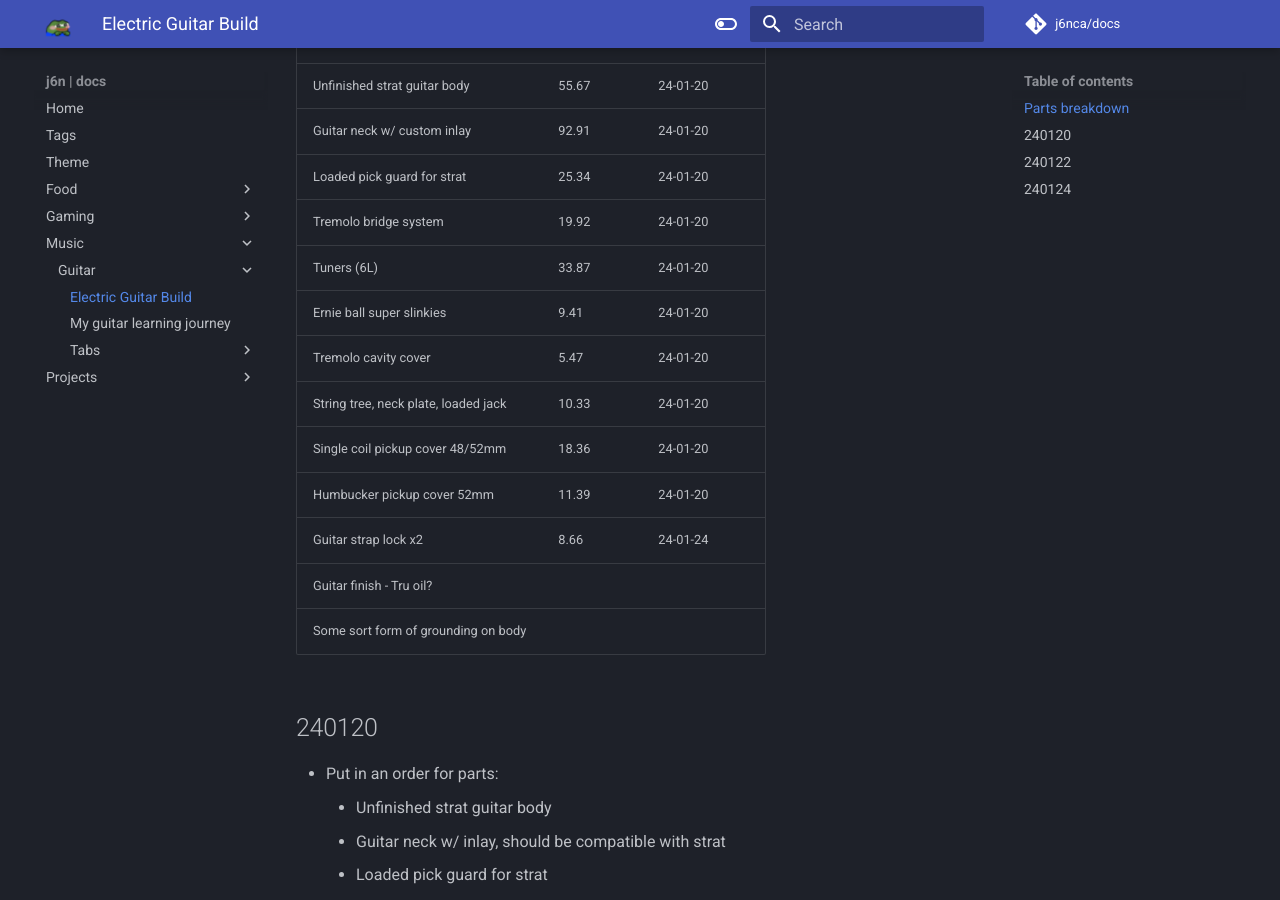
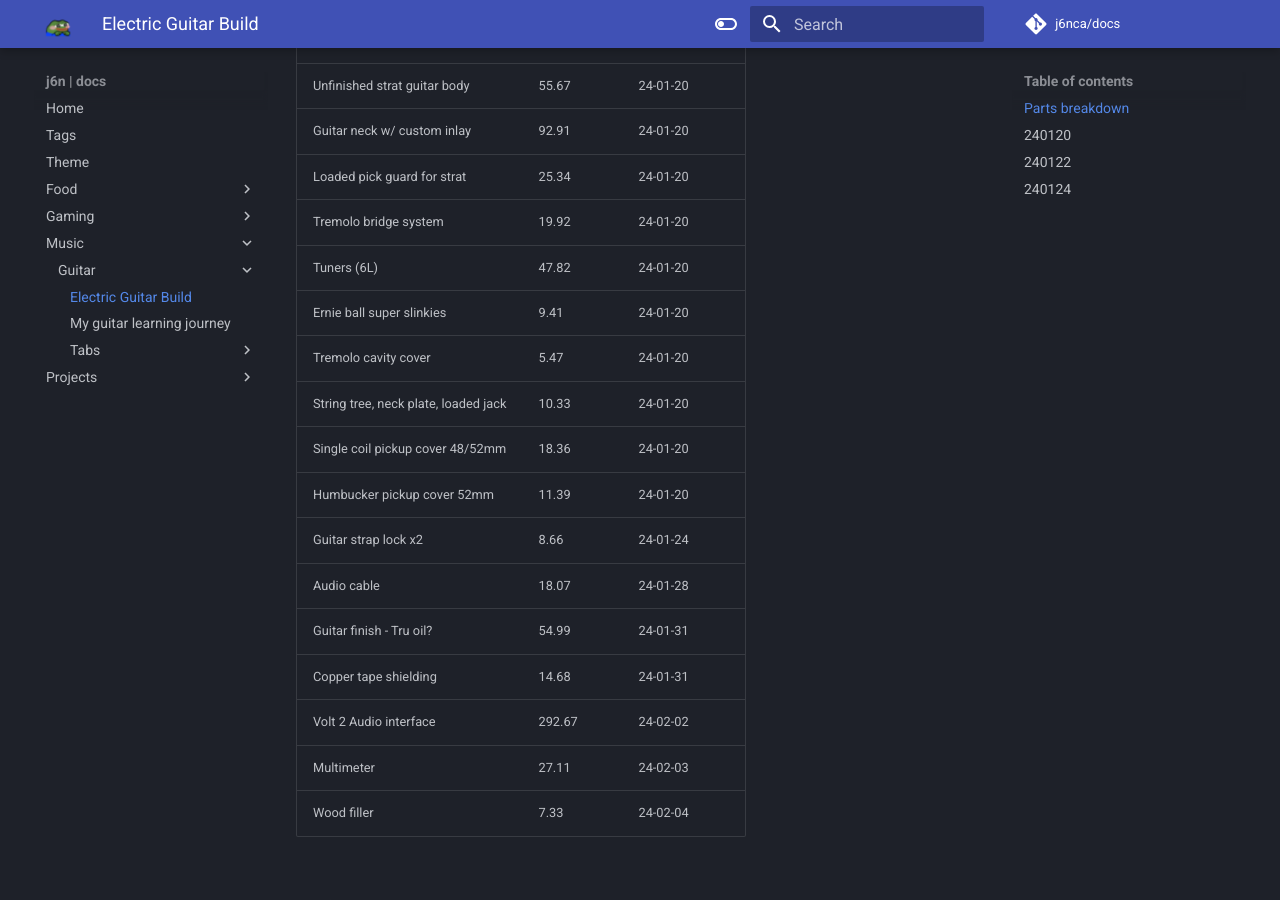
Before and after one commit to j6nca/notes, an MkDocs documentation site: the page built from docs/music/guitar/build.md, in a window 1280 px wide and 900 px high, scrolled down 279 px. Built offline with MkDocs 1.6.1 and Material for MkDocs 9.7.7, drawn with Linux system fonts in a browser that asks for light colours; comment, search, counter and statistics services are not loaded.

Commit message:
update docs

```diff
--- a/docs/music/guitar/build.md
+++ b/docs/music/guitar/build.md
@@ -4,21 +4,27 @@ This page will outline my thoughts building my very first electric guitar.
 
 ## Parts breakdown
 
-| Item                                  | Price | Date Purchased |
-|---------------------------------------|-------|----------------|
-| Unfinished strat guitar body          | 55.67 | 24-01-20       |
-| Guitar neck w/ custom inlay           | 92.91 | 24-01-20       |
-| Loaded pick guard for strat           | 25.34 | 24-01-20       |
-| Tremolo bridge system                 | 19.92 | 24-01-20       |
-| Tuners (6L)                           | 33.87 | 24-01-20       |
-| Ernie ball super slinkies             | 9.41  | 24-01-20       |
-| Tremolo cavity cover                  | 5.47  | 24-01-20       |
-| String tree, neck plate, loaded jack  | 10.33 | 24-01-20       |
-| Single coil pickup cover 48/52mm      | 18.36 | 24-01-20       |
-| Humbucker pickup cover 52mm           | 11.39 | 24-01-20       |
-| Guitar strap lock x2                  |  8.66 | 24-01-24       |
-| Guitar finish - Tru oil?              |       |                |
-| Some sort form of grounding on body   |       |                |
+| Item                                  |  Price | Date Purchased |
+|---------------------------------------|--------|----------------|
+| Unfinished strat guitar body          |  55.67 | 24-01-20       |
+| Guitar neck w/ custom inlay           |  92.91 | 24-01-20       |
+| Loaded pick guard for strat           |  25.34 | 24-01-20       |
+| Tremolo bridge system                 |  19.92 | 24-01-20       |
+| Tuners (6L)                           |  47.82 | 24-01-20       |
+| Ernie ball super slinkies             |   9.41 | 24-01-20       |
+| Tremolo cavity cover                  |   5.47 | 24-01-20       |
+| String tree, neck plate, loaded jack  |  10.33 | 24-01-20       |
+| Single coil pickup cover 48/52mm      |  18.36 | 24-01-20       |
+| Humbucker pickup cover 52mm           |  11.39 | 24-01-20       |
+| Guitar strap lock x2                  |   8.66 | 24-01-24       |
+| Audio cable                           |  18.07 | 24-01-28       |
+| Guitar finish - Tru oil?              |  54.99 | 24-01-31       |
+| Copper tape shielding                 |  14.68 | 24-01-31       |
+| Volt 2 Audio interface                | 292.67 | 24-02-02       |
+| Multimeter                            |  27.11 | 24-02-03       |
+| Wood filler                           |   7.33 | 24-02-04       |
+
+
 
 ## 240120
 
--- /dev/null
+++ b/requirements.txt
@@ -0,0 +1,3 @@
+mkdocs
+mkdocs-material
+mkdocs-git-revision-date-localized-plugin
```
Also changed, not shown: docs/music/guitar/log.md (+32 -0 lines), docs/music/guitar/tabs/love_yourself.md (+1 -1 lines).
